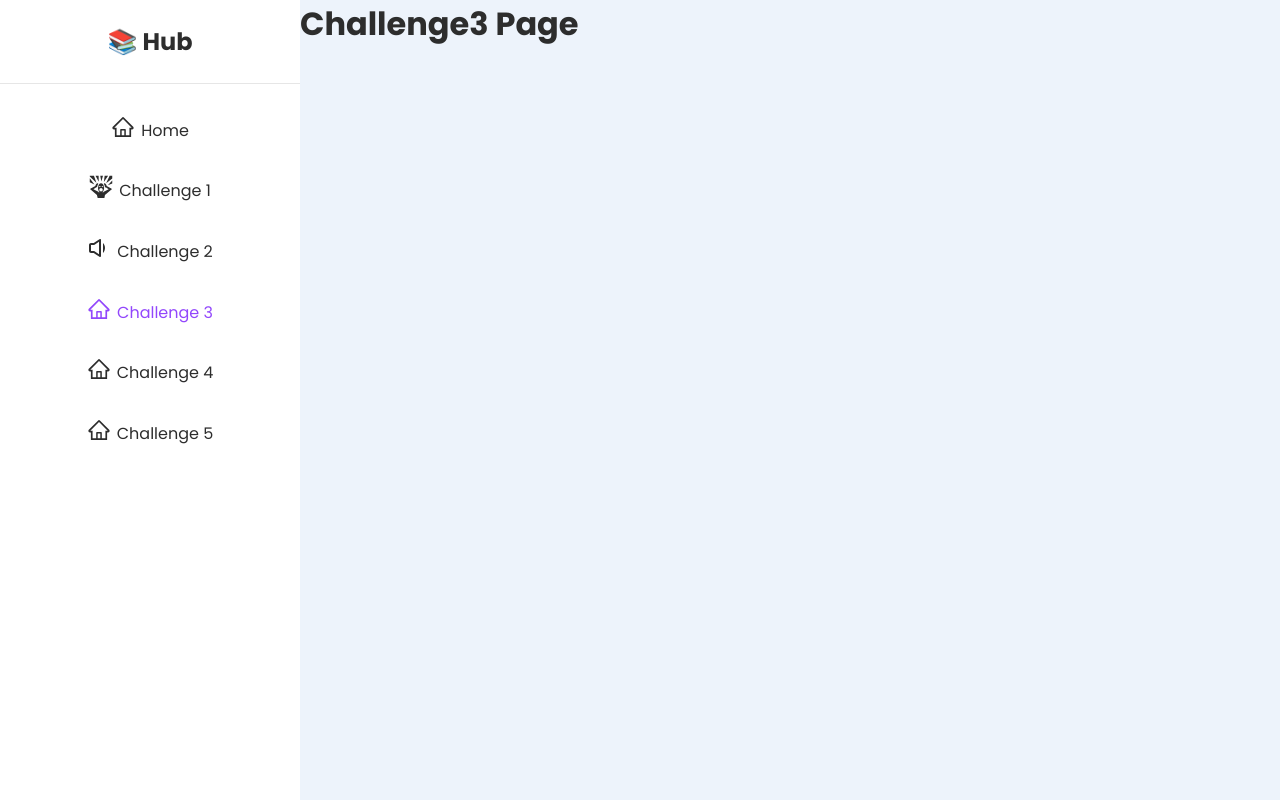
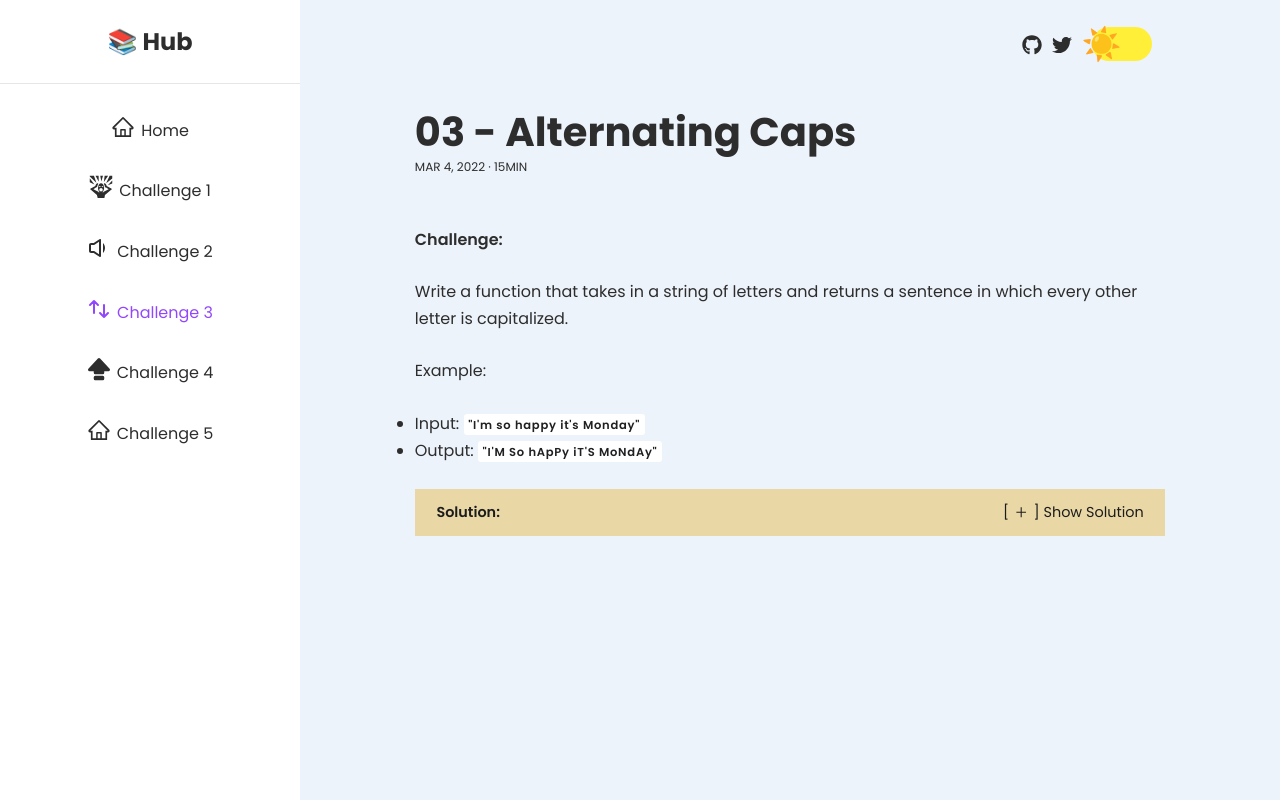
Before and after one commit to pacelliv/jscrimba-challenges-site, a React (Vite) app: page /challenge3 in a window 1280 px wide. Built offline with nearby package versions, Linux system fonts and the light colour scheme.

Commit message:
challenge 3 added

```diff
--- a/src/components/sidebar/links.jsx
+++ b/src/components/sidebar/links.jsx
@@ -1,6 +1,8 @@
 import { AiOutlineHome } from "react-icons/ai"
 import { GiScreaming } from "react-icons/gi"
 import { BiVolumeLow } from "react-icons/bi"
+import { HiOutlineSwitchVertical } from "react-icons/hi"
+import { BsCapslockFill } from "react-icons/bs"
 
 export const links = [
     {
@@ -20,12 +22,12 @@ export const links = [
     },
     {
         label: "Challenge 3",
-        icon: <AiOutlineHome />,
+        icon: <HiOutlineSwitchVertical />,
         to: "/challenge3",
     },
     {
         label: "Challenge 4",
-        icon: <AiOutlineHome />,
+        icon: <BsCapslockFill />,
         to: "/challenge4",
     },
     {
--- a/src/pages/page3/Challenge3.jsx
+++ b/src/pages/page3/Challenge3.jsx
@@ -1,13 +1,293 @@
+import SyntaxHighlighter from "react-syntax-highlighter"
+import { a11yDark } from "react-syntax-highlighter/dist/esm/styles/hljs"
+import { useState, useRef } from "react"
 import styled from "styled-components"
+import Navbar from "../../components/navbar/Navbar"
+import { MdOutlineContentCopy } from "react-icons/md"
+import { BsCheck2All } from "react-icons/bs"
+import { AiOutlinePlus, AiOutlineMinus } from "react-icons/ai"
 
 const Container = styled.div`
     height: 100vh;
+    overflow-y: scroll;
+    transition: all 0.3s ease;
+    padding-bottom: 1em;
+
+    .main {
+        padding: 1.2em 1.55em;
+        max-width: 800px;
+        margin: 0 auto;
+    }
+
+    .title {
+        line-height: 1.3;
+    }
+
+    .paragraph {
+        line-height: 1.7;
+    }
+
+    .bold {
+        font-weight: 600;
+    }
+
+    .date {
+        text-transform: uppercase;
+        font-size: ${(props) => props.theme.fontxs};
+    }
+
+    a {
+        color: ${(props) => props.theme.link};
+    }
+
+    a:hover {
+        text-decoration: underline;
+    }
+
+    .margin-top {
+        margin-top: 0.3em;
+    }
+
+    .snippet {
+        font-size: 0.9rem;
+    }
+
+    .snippet-header {
+        display: flex;
+        align-items: center;
+        justify-content: space-between;
+        background-color: ${(props) => props.theme.gray800};
+        border-top-left-radius: 10px;
+        border-top-right-radius: 10px;
+        padding: 0.8em 1.5em;
+        color: rgb(210, 210, 210);
+    }
+
+    .unset {
+        border-radius: unset;
+    }
+
+    .beige {
+        background-color: #e9d8a6;
+        color: #1c1c1c;
+    }
+
+    .content-parent {
+        height: 0;
+        overflow: hidden;
+        transition: height 0.7s ease;
+    }
+
+    .code-snippet {
+        border-bottom-left-radius: 10px;
+        border-bottom-right-radius: 10px;
+    }
+
+    .snippet-button {
+        border: none;
+        color: inherit;
+        background: transparent;
+        display: flex;
+        align-items: center;
+        gap: 5px;
+        font-size: inherit;
+        cursor: pointer;
+    }
+
+    .code {
+        background-color: ${(props) => props.theme.gray100};
+        border-radius: 3px;
+        font-weight: 600;
+        padding: 0.23em 0.4em;
+        font-size: 0.72rem;
+        letter-spacing: 0.75px;
+        color: ${(props) => props.theme.code};
+    }
+
+    .solution-container {
+        display: flex;
+        justify-content: space-between;
+        align-items: center;
+    }
+
+    .solution-toggler {
+        display: flex;
+    }
+
+    @media (min-width: 650px) {
+        .title {
+            font-size: 2.5rem;
+        }
+    }
 `
 
 const Challenge3 = () => {
+    const [copyA, setCopyA] = useState(false)
+    const [isOpen, setIsOpen] = useState(false)
+    const parentRef = useRef()
+
+    const codeString = `
+        export function altCaps(str) {
+            let newString = ""
+            for (let i = 0; i < str.length; i++) {
+                if (i % 2 === 0) {
+                    newString += str[i].toUpperCase()
+                } else {
+                    newString += str[i]
+                }
+            }
+            return newString
+        }
+
+        // WhEn yOu vIsIt POrTlAnD YoU HaVe tO Go tO VoODOo DOnUtS
+        console.log(altCaps("When you visit Portland you have to go to VooDoo Donuts"))
+    `
+
     return (
         <Container>
-            <h1>Challenge3 Page</h1>
+            <Navbar />
+            <div className="main">
+                <h1 className="title">03 - Alternating Caps</h1>
+                <p className="date">Mar 4, 2022 &#183; 15min</p>
+                <br />
+                <br />
+                <p className="paragraph bold">Challenge:</p>
+                <br />
+                <p className="paragraph">
+                    Write a function that takes in a string of letters and
+                    returns a sentence in which every other letter is
+                    capitalized.
+                </p>
+                <br />
+                <p className="paragraph">Example:</p>
+                <br />
+                <ul className="list">
+                    <li>
+                        <p className="paragraph">
+                            Input:{" "}
+                            <code className="code">
+                                "I'm so happy it's Monday"
+                            </code>
+                        </p>
+                    </li>
+                    <li>
+                        <p className="paragraph">
+                            Output:{" "}
+                            <code className="code">
+                                "I'M So hApPy iT'S MoNdAy"
+                            </code>
+                        </p>
+                    </li>
+                </ul>
+                <br />
+                <div className="solution-container snippet-header beige snippet unset">
+                    <p className="paragraph bold">Solution:</p>
+                    {isOpen ? (
+                        <button
+                            className="snippet-button"
+                            onClick={() => setIsOpen(!isOpen)}
+                        >
+                            [
+                            <AiOutlineMinus />] Hide Solution
+                        </button>
+                    ) : (
+                        <button
+                            className="snippet-button"
+                            onClick={() => setIsOpen(!isOpen)}
+                        >
+                            [<AiOutlinePlus />] Show Solution
+                        </button>
+                    )}
+                </div>
+                <div
+                    className="content-parent"
+                    ref={parentRef}
+                    style={
+                        isOpen
+                            ? { height: parentRef.current.scrollHeight + "px" }
+                            : { height: "0px" }
+                    }
+                >
+                    <div
+                        className="answer-container code-snippet"
+                        style={{
+                            border: "1px solid #e9d8a6",
+                            padding: "0 0.4em 0.4em",
+                        }}
+                    >
+                        <br />
+                        <p>
+                            To solve this challenge we're going to apply the{" "}
+                            <a
+                                href="https://developer.mozilla.org/en-US/docs/Web/JavaScript/Reference/Operators/Remainder"
+                                target="_blank"
+                                className="bold"
+                            >
+                                <code>remainder</code>
+                            </a>{" "}
+                            operator to determine which characters from the
+                            string will be transform to uppercase:
+                        </p>
+                        <br />
+                        <div className="snippet">
+                            <div className="snippet-header">
+                                <p>Example Code</p>
+                                {copyA ? (
+                                    <button className="snippet-button">
+                                        <BsCheck2All />
+                                        Copied!
+                                    </button>
+                                ) : (
+                                    <button
+                                        onClick={() => {
+                                            navigator.clipboard.writeText(
+                                                codeString
+                                            )
+                                            setCopyA(true)
+                                            setTimeout(
+                                                () => setCopyA(false),
+                                                2000
+                                            )
+                                        }}
+                                        className="snippet-button"
+                                    >
+                                        <MdOutlineContentCopy />
+                                        Copy Code
+                                    </button>
+                                )}
+                            </div>
+                            <SyntaxHighlighter
+                                className="code-snippet"
+                                language="javascript"
+                                style={a11yDark}
+                            >
+                                {codeString}
+                            </SyntaxHighlighter>
+                        </div>
+                        <br />
+                        <p>
+                            The remainder operator (%) retuns the remainder left
+                            when one operand is divided by a second operand. It
+                            always returns the sign of the dividend.
+                        </p>
+                        <br />
+                        <p>
+                            For example for 4 % 2 the remainder is 0 because 4
+                            is divisible by 2 and for even numbers the remainder
+                            is always zero. In the case of 3 % 2 the remainder
+                            is 1.
+                        </p>
+                        <br />
+                        <p>
+                            This operand is useful because we can use use it in
+                            a for loop to evaluate if the currect step of the
+                            iteration is at an event index. If it is we return
+                            the uppercased character and if it isn't we just
+                            return the character.
+                        </p>
+                    </div>
+                </div>
+            </div>
         </Container>
     )
 }
```
